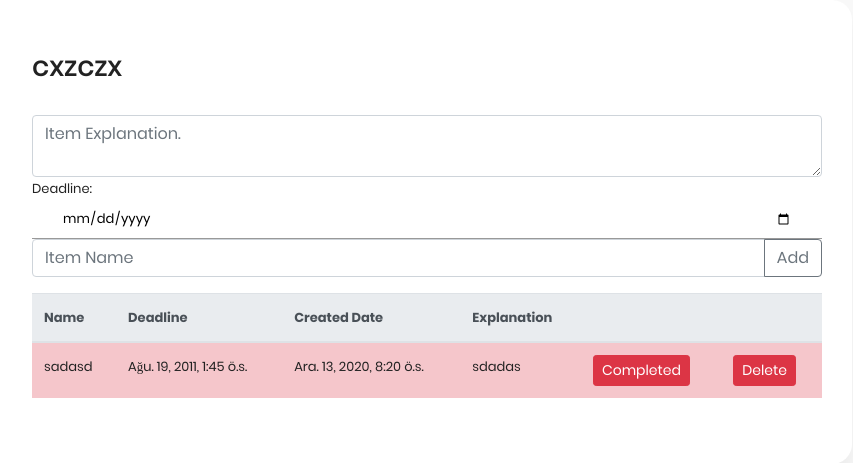
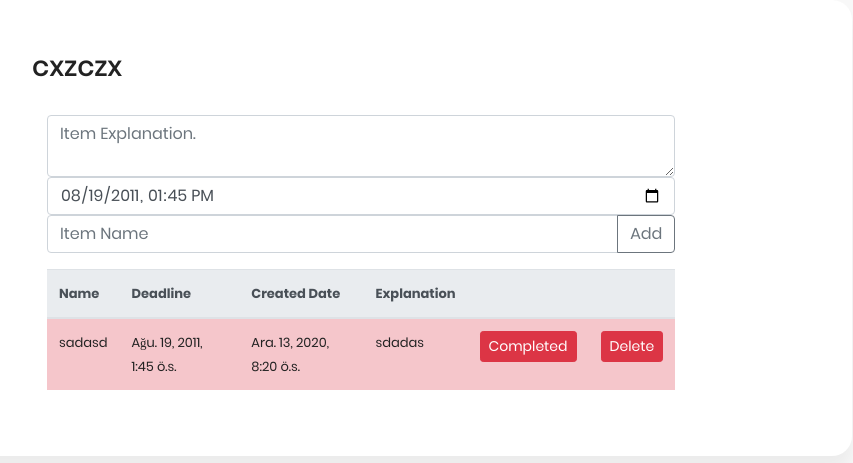
Before and after one commit to SefaAkdeniz/Todo-List-Django-WebSite, a Django app: page /32 in a window 1280 px wide. Shown: the part 62-525 px from the top of the page, without its empty margins (238-1091 px from the left). Run offline with Django 3.2, Linux system fonts and the light colour scheme; a user stored in the database is signed in; data comes from the database, SQL or seed files in the repository; both versions use the stored data as it was after the commit; some libraries are stand-ins or nearby versions.

Commit message:
mini fix add new item form

```diff
--- a/templates/detail.html
+++ b/templates/detail.html
@@ -6,8 +6,10 @@
     <br>
     <form action="{% url 'detail' list_id %}" method="POST">
         {% csrf_token %}
-            <textarea class="form-control" name="explanation" placeholder="Item Explanation." rows="2" required></textarea>
-            Deadline: <input type="date" name="deadline" required>
+                <div class="col-10">
+                    <textarea class="form-control" name="explanation" placeholder="Item Explanation." rows="2" required></textarea>
+                  <input class="form-control" type="datetime-local" value="2011-08-19T13:45:00" name="deadline" required>
+
             <div class="input-group mb-3">
                 <input type="text" class="form-control" name="name" placeholder="Item Name" required>
                 <div class="input-group-append">
```
Also changed, not shown: db.sqlite3.
